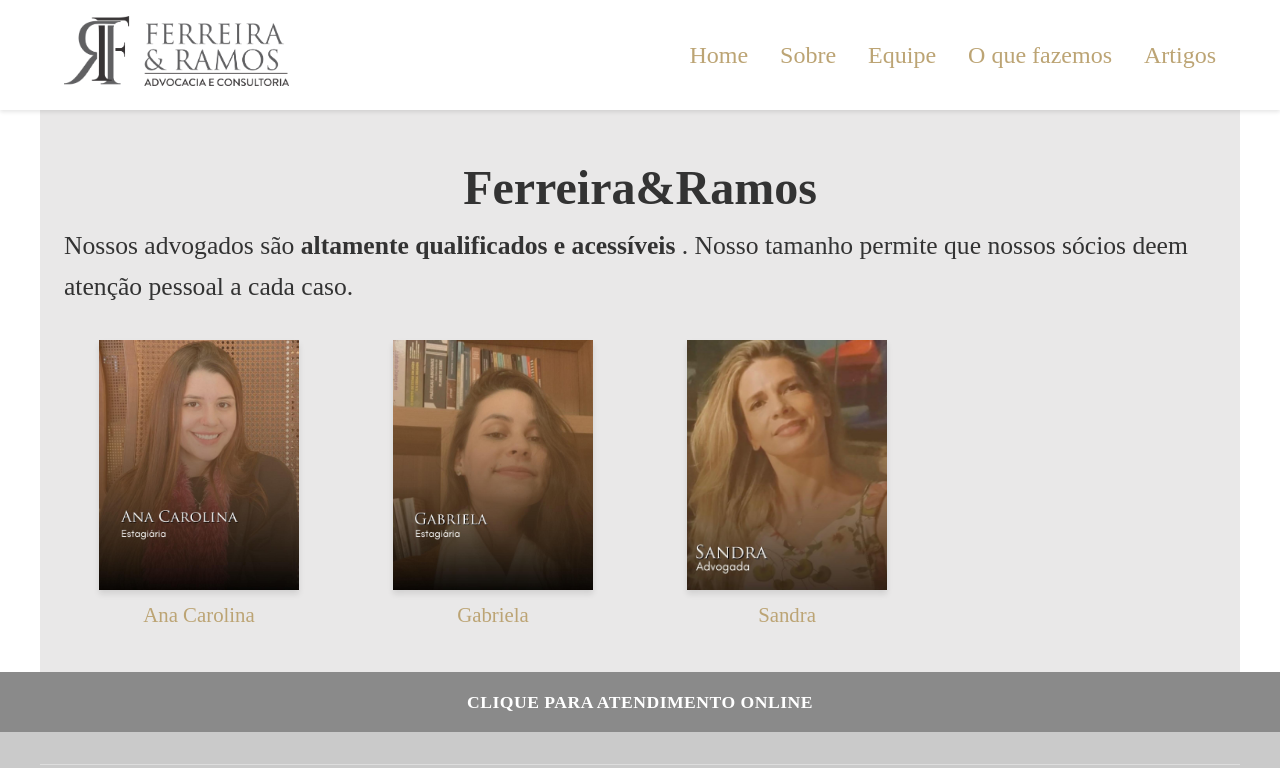
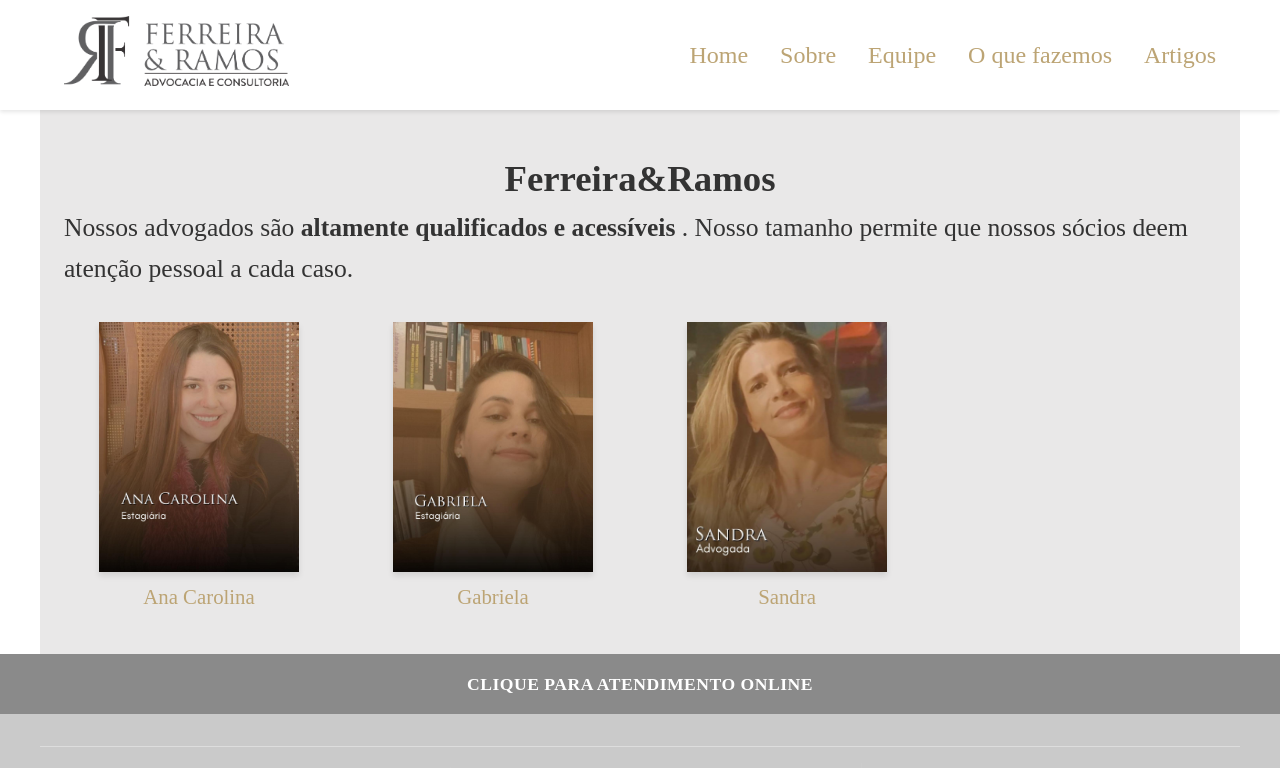
Before and after one commit to Leloana/FR-landing, a React (Vite) app: page /equipe in a window 1280 px wide. Shown: the top 768 px of the page. Built offline with nearby package versions, Linux system fonts and the light colour scheme.

Commit message:
ajuste titulo equipe

```diff
--- a/src/pages/Equipe/Equipe.css
+++ b/src/pages/Equipe/Equipe.css
@@ -7,7 +7,7 @@
 
 .equipe-container h1 {
   text-align: center;
-  font-size: 3rem;
+  font-size: 2.3rem;
 }
 
 .equipe-descricao {
```
